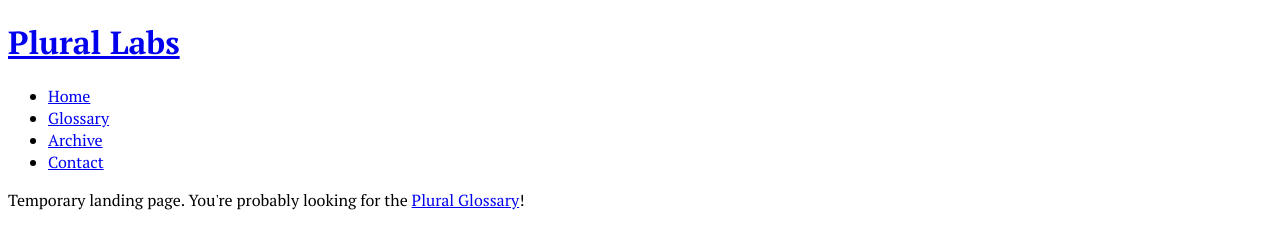
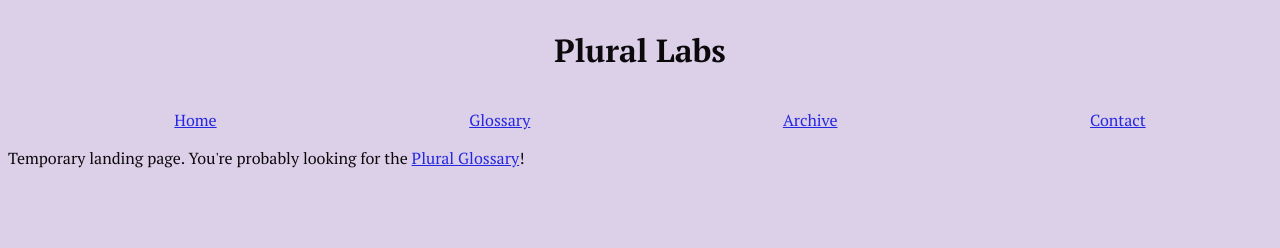
Before and after one commit to pyrxi/plural-glossary, a plain HTML site: page index.html in a window 1280 px wide. Drawn offline with Linux system fonts and the light colour scheme.

Commit message:
feat: basic css and colors

```diff
--- a/index.html
+++ b/index.html
@@ -6,12 +6,12 @@
     <title>Plural Labs</title>
     <link rel="stylesheet" href="stylesheets/stylesheet.css">
 <body>
-    <header>
+    <header class="header">
         <h1><a href="index.html">Plural Labs</a></h1>
     </header>
 
     <nav>
-        <ul>
+        <ul class="nav-bar">
             <li><a href="index.html">Home</a></li>
             <li><a href="glossary.html">Glossary</a></li>
             <li><a href="archive.html">Archive</a></li>
--- a/stylesheets/stylesheet.css
+++ b/stylesheets/stylesheet.css
@@ -1,6 +1,74 @@
-* {
+/* Base CSS */
+
+:root {
+    --background-color: #DCCFE8;
+    --text-color: #0B090C;
+    --link-color: #2427E2;
+    --link-hover: #6E3686;
+    --link-clicked: #FF0F53;
+}
+
+body {
     font-family: "PTSerif", serif;
+    background-color: var(--background-color);
+    color: var(--text-color);
 }
+
+
+
+/* Base link colors */
+
+a {
+    color: var(--link-color);
+}
+
+a:hover {
+    color: var(--link-hover);
+    text-decoration: none;
+}
+
+a:visited {
+    color: var(--link-color);
+}
+
+a:visited:hover {
+    color: var(--link-hover);
+}
+
+a:link:active, :visited:active {
+    color: var(--link-clicked);
+}
+
+/* Header */
+
+.header {
+    display: flex;
+    justify-content: center;
+}
+
+.header h1 a {
+    text-decoration: none;
+    color: var(--text-color);
+}
+
+.header h1 a:hover {
+    text-decoration: none;
+    color: var(--link-hover);
+}
+
+.header h1 a:link:active, :visited:active {
+    color: var(--link-clicked);
+}
+
+/* Navigation bar */
+
+.nav-bar {
+    display: flex;
+    justify-content: space-around;
+    list-style-type: none;
+}
+
+/* Fonts */
 
 @font-face {
     font-family: "PTSerif";
```
Also changed, not shown: archive.html (+2 -2 lines), contact.html (+2 -2 lines), glossary.html (+2 -2 lines).
